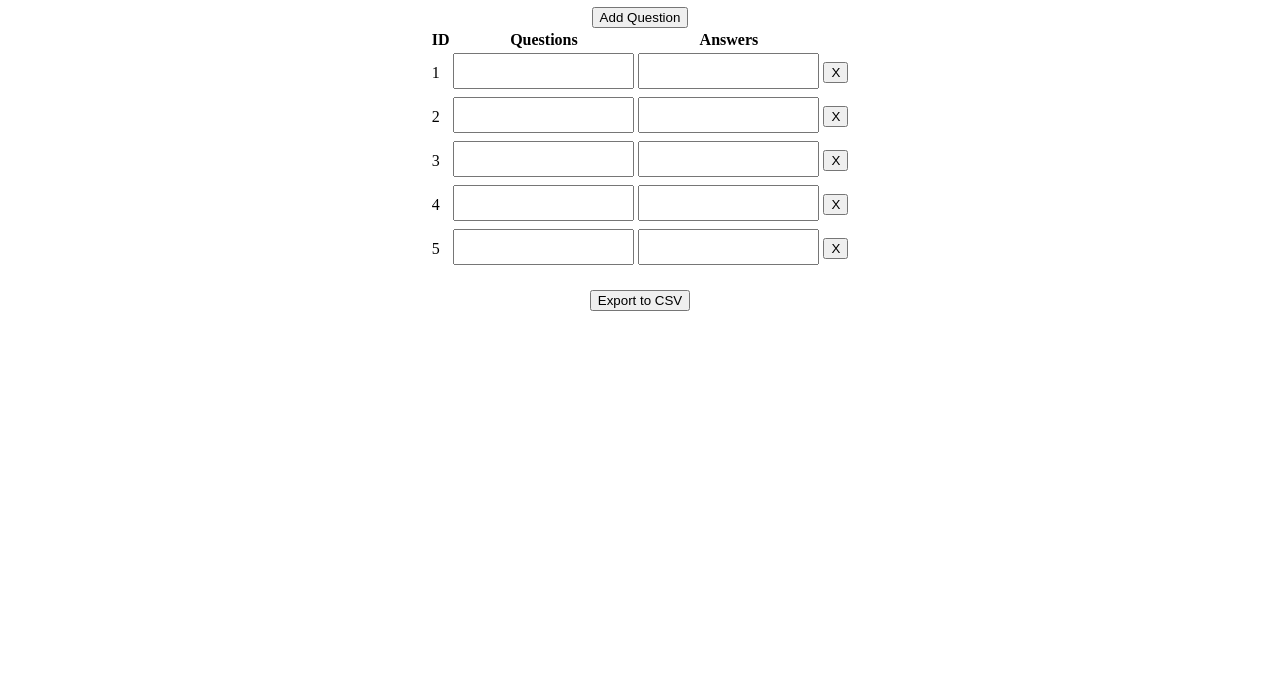
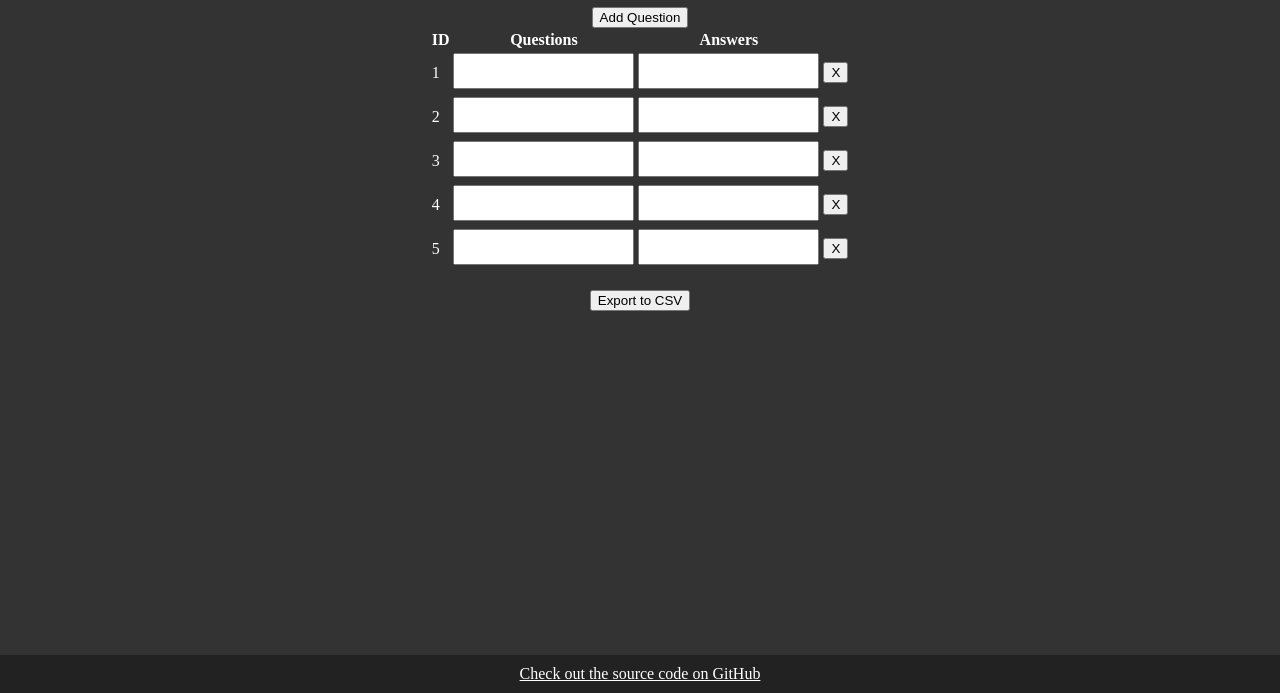
Before and after one commit to sadwhale09/csv-app, a plain HTML site: page index.html in a window 1280 px wide. Shown: the part 107-800 px from the top of the page. Drawn offline with Linux system fonts and the light colour scheme.

Commit message:
Add dark mode and footer with github link

```diff
--- a/index.html
+++ b/index.html
@@ -1,7 +1,31 @@
 <!DOCTYPE html>
 <html>
+    <head>
+        <style>
+        body {
+            background-color: #333;
+            color: white;
+            margin: 0;
+            padding: 0;
+            min-height: 100vh;
+            display: flex;
+            flex-direction: column;
+        }
+
+        .content {
+            flex: 1;
+        }
+
+        .footer {
+            background-color: #222;
+            color: white;
+            text-align: center;
+            padding: 10px;
+        }
+        </style>
+    </head>
     <body>
-		<center>
+        <center class="content">
             <p id="counter">Records:  </p>
             <h1>Test Creator</h1>
             <!-- <button type="button" onclick="addRow()">Add Question</button> -->
@@ -21,5 +45,9 @@
 
         <script src="index.js"></script>
 
+        <footer class="footer">
+            <a style="color:white" href="https://github.com/sadwhale09/csv-app">Check out the source code on GitHub</a>
+        </footer>
+
     </body>
 </html>
```
Lines whose indentation alone changed are shown as unchanged.
